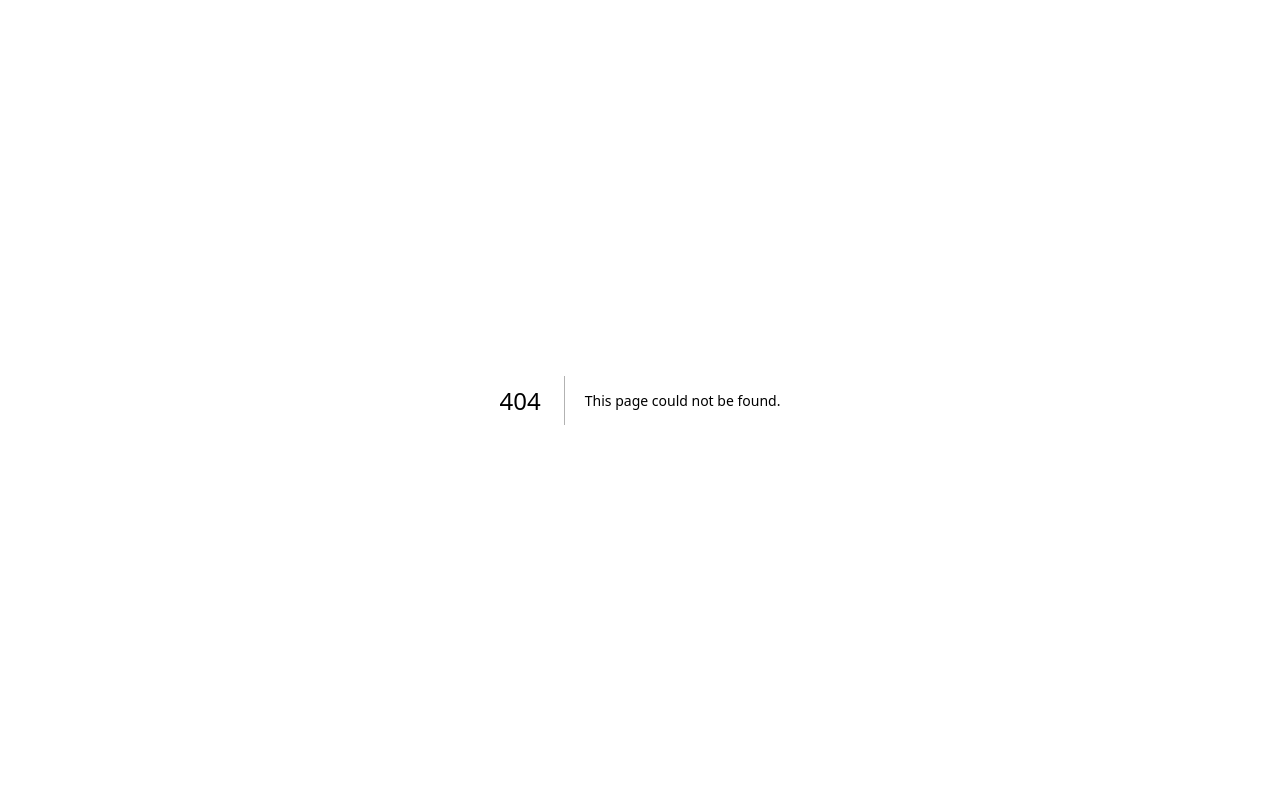
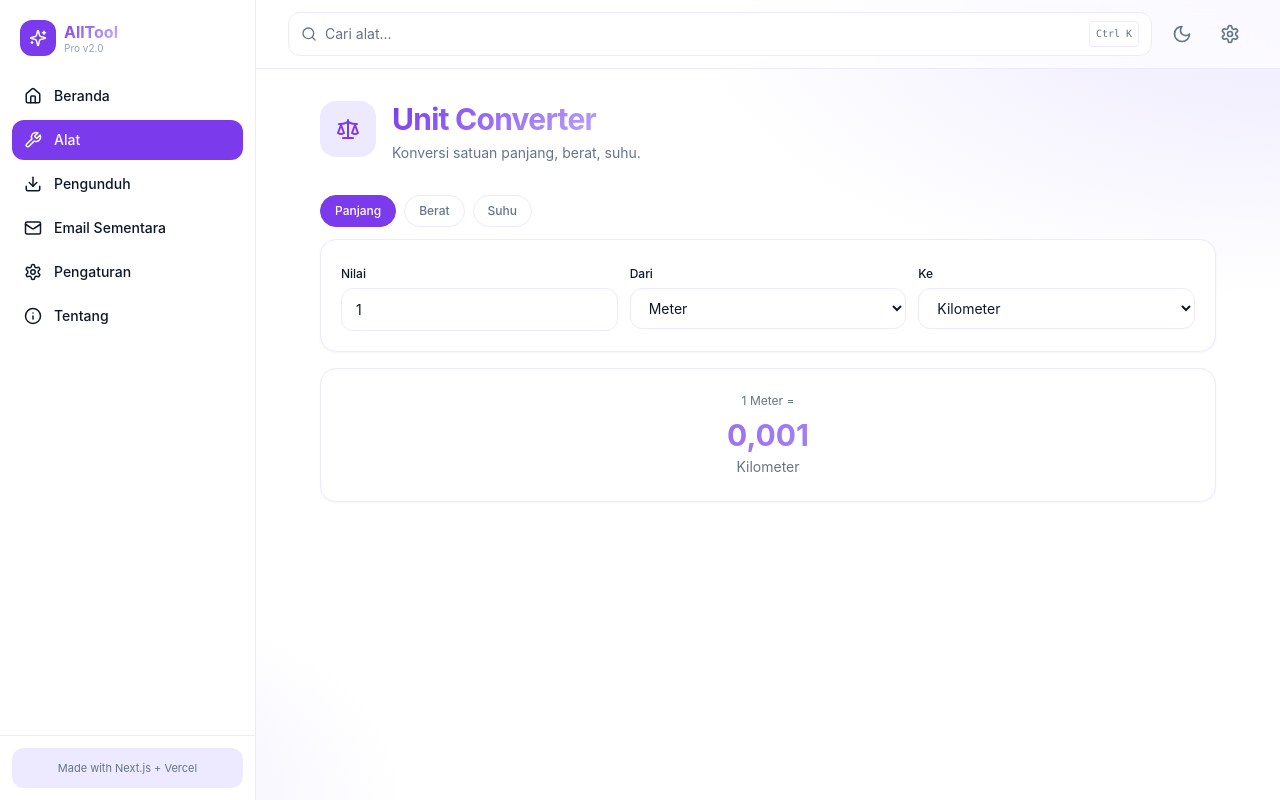
Before and after one commit to sionlimitles-spec/all-tool-sxzz, a Next.js app: page /tools/unit-converter in a window 1280 px wide. Before the commit this address had no page. Built offline with nearby package versions, Linux system fonts and the light colour scheme.

Commit message:
Implement unit converter for length, weight, and temperature

```diff
--- /dev/null
+++ b/src/app/tools/unit-converter/page.tsx
@@ -0,0 +1,97 @@
+"use client";
+
+import { useState } from "react";
+import ToolLayout from "@/components/tool-layout";
+import { Scale } from "lucide-react";
+
+const UNITS: Record<string, { name: string; toBase: number }[]> = {
+  panjang: [
+    { name: "Meter", toBase: 1 },
+    { name: "Kilometer", toBase: 1000 },
+    { name: "Centimeter", toBase: 0.01 },
+    { name: "Millimeter", toBase: 0.001 },
+    { name: "Inch", toBase: 0.0254 },
+    { name: "Foot", toBase: 0.3048 },
+    { name: "Yard", toBase: 0.9144 },
+    { name: "Mile", toBase: 1609.344 },
+  ],
+  berat: [
+    { name: "Kilogram", toBase: 1 },
+    { name: "Gram", toBase: 0.001 },
+    { name: "Milligram", toBase: 0.000001 },
+    { name: "Pound", toBase: 0.453592 },
+    { name: "Ounce", toBase: 0.0283495 },
+    { name: "Ton", toBase: 1000 },
+  ],
+  suhu: [
+    { name: "Celsius", toBase: 1 },
+    { name: "Fahrenheit", toBase: 1 },
+    { name: "Kelvin", toBase: 1 },
+  ],
+};
+
+export default function Page() {
+  const [category, setCategory] = useState<"panjang" | "berat" | "suhu">("panjang");
+  const [value, setValue] = useState(1);
+  const [from, setFrom] = useState(0);
+  const [to, setTo] = useState(1);
+
+  const convert = (): number => {
+    if (category === "suhu") {
+      const names = UNITS.suhu.map((u) => u.name);
+      const f = names[from], t = names[to];
+      let celsius = value;
+      if (f === "Fahrenheit") celsius = (value - 32) * 5 / 9;
+      if (f === "Kelvin") celsius = value - 273.15;
+      if (t === "Celsius") return celsius;
+      if (t === "Fahrenheit") return celsius * 9 / 5 + 32;
+      if (t === "Kelvin") return celsius + 273.15;
+      return celsius;
+    }
+    const units = UNITS[category];
+    return (value * units[from].toBase) / units[to].toBase;
+  };
+
+  const units = UNITS[category];
+
+  return (
+    <ToolLayout title="Unit Converter" description="Konversi satuan panjang, berat, suhu." icon={<Scale size={24} color="var(--primary)" />}>
+      <div className="mb-3 flex gap-2">
+        {(["panjang", "berat", "suhu"] as const).map((c) => (
+          <button key={c} onClick={() => { setCategory(c); setFrom(0); setTo(1); }} className={`chip ${category === c ? "chip-active" : ""}`}>
+            {c.charAt(0).toUpperCase() + c.slice(1)}
+          </button>
+        ))}
+      </div>
+
+      <div className="card p-5">
+        <div className="grid gap-3 md:grid-cols-3">
+          <div>
+            <label className="text-xs font-medium">Nilai</label>
+            <input type="number" value={value} onChange={(e) => setValue(Number(e.target.value))} className="input mt-1" />
+          </div>
+          <div>
+            <label className="text-xs font-medium">Dari</label>
+            <select value={from} onChange={(e) => setFrom(Number(e.target.value))} className="input mt-1">
+              {units.map((u, i) => <option key={u.name} value={i}>{u.name}</option>)}
+            </select>
+          </div>
+          <div>
+            <label className="text-xs font-medium">Ke</label>
+            <select value={to} onChange={(e) => setTo(Number(e.target.value))} className="input mt-1">
+              {units.map((u, i) => <option key={u.name} value={i}>{u.name}</option>)}
+            </select>
+          </div>
+        </div>
+      </div>
+
+      <div className="card mt-4 p-6 text-center">
+        <div className="text-xs" style={{ color: "var(--text-muted)" }}>
+          {value} {units[from].name} =
+        </div>
+        <div className="mt-2 text-3xl font-bold gradient-text">{convert().toLocaleString("id-ID", { maximumFractionDigits: 6 })}</div>
+        <div className="mt-1 text-sm" style={{ color: "var(--text-muted)" }}>{units[to].name}</div>
+      </div>
+    </ToolLayout>
+  );
+              }
```
